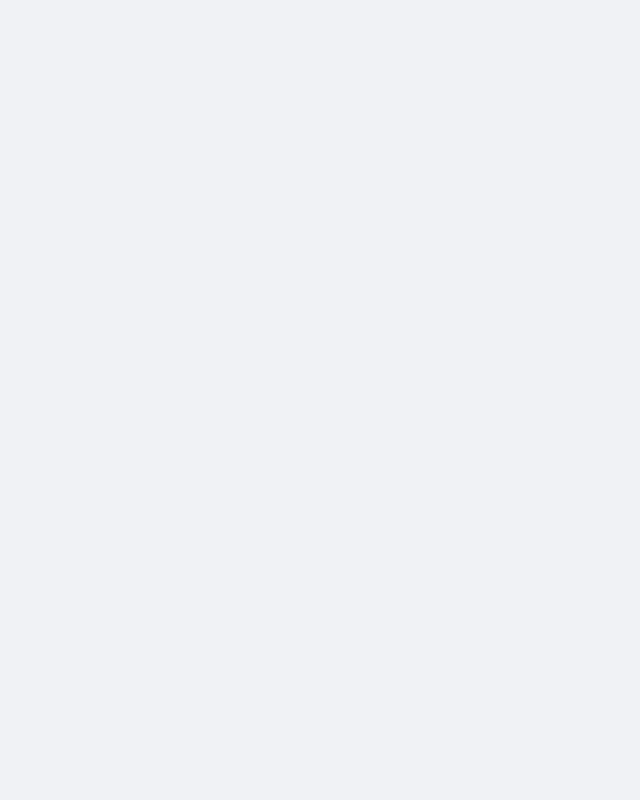
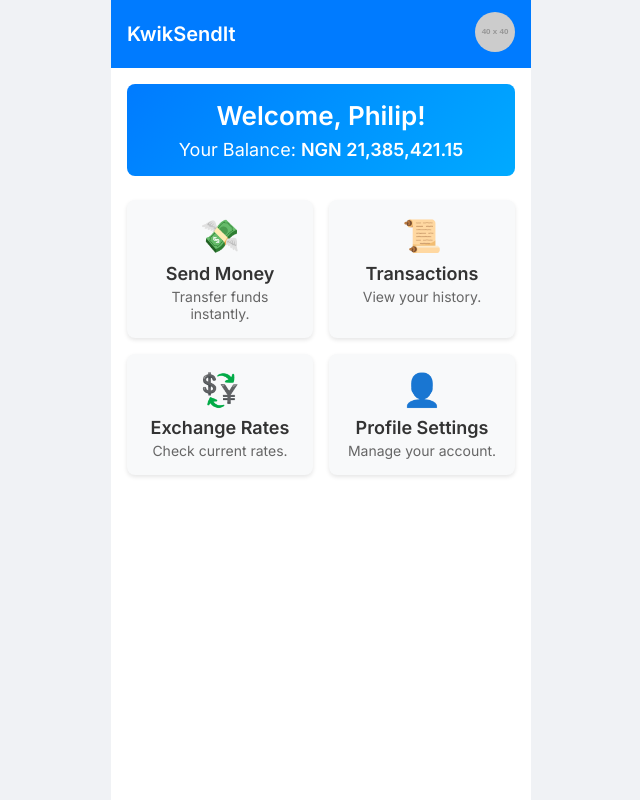
Before and after one commit to ilemonaphilip/kwiksendit, a React (Vite) app: page /kwiksendit/app in a window 1280 px wide. Before the commit this address had no page. Shown: the whole page, without its empty margins (319-959 px from the left). Built offline with nearby package versions, Linux system fonts and the light colour scheme.

Commit message:
fix issues with send money page not displaying

```diff
--- a/src/App.jsx
+++ b/src/App.jsx
@@ -1,18 +1,25 @@
 // src/App.jsx
 import React from "react";
-import { Routes, Route } from "react-router-dom";
+import { Routes, Route, Navigate } from "react-router-dom";
+import LoginScreen from "./pages/LoginScreen";
 import Layout from "./components/Layout";
+
+// Protected pages
 import HomePage from "./pages/HomePage";
 import SendMoney from "./pages/SendMoney";
 import Transactions from "./pages/Transactions";
-import TransactionDetail from "./pages/TransactionDetail";
 import ExchangeRates from "./pages/ExchangeRates";
 import Profile from "./pages/Profile";
+import TransactionDetail from "./pages/TransactionDetail";
 
 function App() {
   return (
     <Routes>
-      <Route path="/" element={<Layout />}>
+      {/* Public route: login */}
+      <Route path="/" element={<LoginScreen />} />
+
+      {/* Protected pages wrapped in Layout */}
+      <Route path="/app" element={<Layout />}>
         <Route index element={<HomePage />} />
         <Route path="send-money" element={<SendMoney />} />
         <Route path="transactions" element={<Transactions />} />
@@ -20,6 +27,9 @@ function App() {
         <Route path="exchange-rates" element={<ExchangeRates />} />
         <Route path="profile" element={<Profile />} />
       </Route>
+
+      {/* Fallback */}
+      <Route path="*" element={<Navigate to="/" replace />} />
     </Routes>
   );
 }
--- a/src/components/BackButton.jsx
+++ b/src/components/BackButton.jsx
@@ -1,10 +1,11 @@
+// src/components/BackButton.jsx
 import React from "react";
 import { NavLink } from "react-router-dom";
 
 function BackButton() {
   return (
-    <NavLink to="/" className="back-button">
-      &larr; Back to Home
+    <NavLink to="/app" className="back-button">
+      &larr; Back
     </NavLink>
   );
 }
--- a/src/components/Header.jsx
+++ b/src/components/Header.jsx
@@ -1,3 +1,4 @@
+// src/components/Header.jsx
 import React from "react";
 import { NavLink } from "react-router-dom";
 
@@ -5,7 +6,7 @@ function Header() {
   return (
     <header className="header">
       <div className="logo">KwikSendIt</div>
-      <NavLink to="/profile" className="profile-link">
+      <NavLink to="/app/profile" className="profile-link">
         <img
           src="https://via.placeholder.com/40"
           alt="Profile"
--- a/src/components/Layout.jsx
+++ b/src/components/Layout.jsx
@@ -1,3 +1,4 @@
+// src/components/Layout.jsx
 import React from "react";
 import { Outlet } from "react-router-dom";
 import Header from "./Header";
--- a/src/index.css
+++ b/src/index.css
@@ -1,4 +1,4 @@
-/* ---------- Global Reset & Base Styles ---------- */
+/* ---------- Global Reset ---------- */
 * {
   margin: 0;
   padding: 0;
@@ -6,26 +6,25 @@
 }
 
 body {
-  font-family: 'Inter', sans-serif; /* Ensure you include the Google Fonts link in index.html */
+  font-family: 'Inter', sans-serif;
   background-color: #f0f2f5;
 }
 
-/* ---------- Layout & Main Containers ---------- */
+/* ---------- Container ---------- */
 .home-page {
-  max-width: 420px;       /* For a mobile-like width */
+  max-width: 420px;
   margin: 0 auto;
   background-color: #fff;
   min-height: 100vh;
   display: flex;
   flex-direction: column;
 }
-
 .content-container,
 .page-content {
   padding: 16px;
 }
 
-/* ---------- Header ---------- */
+/* ---------- Header for /app pages ---------- */
 .header {
   display: flex;
   justify-content: space-between;
@@ -34,16 +33,14 @@ body {
   color: #fff;
   padding: 12px 16px;
 }
-
 .logo {
   font-size: 20px;
   font-weight: bold;
+  color: #fff;
 }
-
 .profile-link {
   text-decoration: none;
 }
-
 .profile-pic {
   width: 40px;
   height: 40px;
@@ -52,87 +49,82 @@ body {
   cursor: pointer;
 }
 
-/* ---------- Typography ---------- */
-.page-header {
-  font-size: 24px;
-  font-weight: bold;
-  color: #333;
-  margin-bottom: 10px;
+/* ---------- Hero Section (HomePage at /app) ---------- */
+.hero-section {
+  text-align: center;
+  padding: 16px;
+  margin-bottom: 24px;
+  background: linear-gradient(135deg, #007bff, #00aaff);
+  color: #fff;
+  border-radius: 8px;
+}
+.hero-section h2 {
+  font-size: 26px;
+  margin-bottom: 8px;
+}
+.hero-section .balance {
+  font-size: 18px;
 }
 
-.intro-text {
-  font-size: 14px;
-  color: #666;
-  margin-bottom: 30px;
-}
-
-.section-title {
-  font-size: 18px;
-  margin-bottom: 16px;
-  color: #333;
-}
-
-/* ---------- Tiles (Feature Cards) ---------- */
-/* (Used on HomePage if applicable) */
-.tiles {
+/* ---------- Tiles on HomePage ---------- */
+.features {
   display: grid;
   grid-template-columns: 1fr;
   gap: 16px;
   margin-bottom: 30px;
 }
-
 @media (min-width: 600px) {
-  .tiles {
+  .features {
     grid-template-columns: 1fr 1fr;
   }
 }
-
-.tile {
+.feature-tile {
   background-color: #f8f9fa;
   padding: 16px;
   border-radius: 8px;
   text-decoration: none;
   color: #333;
-  box-shadow: 0 2px 4px rgba(0, 0, 0, 0.1);
-  transition: transform 0.2s ease, box-shadow 0.2s ease;
+  box-shadow: 0 2px 4px rgba(0,0,0,0.1);
+  transition: transform 0.2s, box-shadow 0.2s;
+  text-align: center;
+}
+.feature-tile:hover {
+  transform: translateY(-3px);
+  box-shadow: 0 4px 8px rgba(0,0,0,0.15);
+}
+.icon-wrapper {
+  font-size: 32px;
+  margin-bottom: 8px;
+}
+.feature-tile h4 {
+  font-size: 18px;
+  margin-bottom: 4px;
+}
+.feature-tile p {
+  font-size: 14px;
+  color: #666;
 }
 
-.tile:hover {
-  transform: translateY(-2px);
-  box-shadow: 0 4px 8px rgba(0, 0, 0, 0.15);
-}
-
-.tile-title {
-  font-size: 16px;
-  font-weight: 600;
-  margin-bottom: 8px;
-}
-
-/* ---------- Form Styles ---------- */
+/* ---------- Form ---------- */
 .form {
   display: flex;
   flex-direction: column;
   gap: 12px;
   margin-top: 16px;
 }
-
 .form label {
   font-size: 14px;
   color: #333;
   display: flex;
   flex-direction: column;
 }
-
-.form input,
-.form select {
+.form input {
   padding: 8px;
   border: 1px solid #ccc;
   border-radius: 4px;
   margin-top: 4px;
   font-size: 14px;
 }
-
-/* Submit Button */
 .submit-button {
   background-color: #007bff;
   color: #fff;
@@ -141,10 +133,9 @@ body {
   border-radius: 6px;
   cursor: pointer;
   font-size: 14px;
-  transition: background-color 0.2s ease, transform 0.2s ease;
+  transition: background-color 0.2s, transform 0.2s;
   margin-top: 12px;
 }
-
 .submit-button:hover {
   background-color: #0056b3;
   transform: translateY(-2px);
@@ -158,23 +149,11 @@ body {
   margin-bottom: 16px;
   display: inline-block;
 }
-
 .back-button:hover {
   text-decoration: underline;
 }
 
-/* ---------- Messages ---------- */
-.error {
-  color: #dc3545;
-  font-size: 13px;
-}
-
-.success-message {
-  color: #28a745;
-  font-size: 13px;
-}
-
-/* ---------- Filter Input (for Transactions) ---------- */
+/* ---------- Filter Input (Transactions) ---------- */
 .filter-input {
   padding: 8px;
   width: 100%;
@@ -187,16 +166,14 @@ body {
 /* ---------- Transactions Table & Container ---------- */
 .transactions-container {
   width: 100%;
-  overflow-x: auto;  /* Enable horizontal scrolling */
+  overflow-x: auto;
 }
-
 .transactions-table {
   width: 100%;
   border-collapse: collapse;
   margin-top: 16px;
-  min-width: 600px;  /* Force a minimum width so the table can scroll */
+  min-width: 600px;
 }
-
 .transactions-table th,
 .transactions-table td {
   padding: 8px;
@@ -204,7 +181,6 @@ body {
   text-align: left;
   white-space: nowrap;
 }
-
 .transactions-table th {
   background-color: #f8f9fa;
 }
--- a/src/pages/HomePage.jsx
+++ b/src/pages/HomePage.jsx
@@ -1,36 +1,42 @@
+// src/pages/HomePage.jsx
 import React from "react";
 import { NavLink } from "react-router-dom";
 
 function HomePage() {
-  // In a real app, these would come from authentication and account data
   const username = "Philip";
-  const balance = "NGN 20,000";
+  const balance = "NGN 21,385,421.15";
 
   return (
     <>
-      <h2 className="page-header">Welcome, {username}!</h2>
-      <p className="intro-text">
-        Your account balance is <strong>{balance}</strong>.
-      </p>
-      <h3 className="section-title">Features</h3>
-      <div className="tiles">
-        <NavLink to="/send-money" className="tile">
-          <h4 className="tile-title">Send Money</h4>
-          <p>Transfer funds instantly at competitive exchange rates.</p>
+      {/* A hero section at the top */}
+      <section className="hero-section">
+        <h2>Welcome, {username}!</h2>
+        <p className="balance">Your Balance: <strong>{balance}</strong></p>
+      </section>
+
+      {/* Feature Tiles */}
+      <section className="features">
+        <NavLink to="/app/send-money" className="feature-tile">
+          <div className="icon-wrapper">💸</div>
+          <h4>Send Money</h4>
+          <p>Transfer funds instantly.</p>
         </NavLink>
-        <NavLink to="/transactions" className="tile">
-          <h4 className="tile-title">Transaction History</h4>
-          <p>View your past transfers and track your transactions.</p>
+        <NavLink to="/app/transactions" className="feature-tile">
+          <div className="icon-wrapper">📜</div>
+          <h4>Transactions</h4>
+          <p>View your history.</p>
         </NavLink>
-        <NavLink to="/exchange-rates" className="tile">
-          <h4 className="tile-title">Exchange Rates</h4>
-          <p>Check current EUR-to-Naira conversion rates.</p>
+        <NavLink to="/app/exchange-rates" className="feature-tile">
+          <div className="icon-wrapper">💱</div>
+          <h4>Exchange Rates</h4>
+          <p>Check current rates.</p>
         </NavLink>
-        <NavLink to="/profile" className="tile">
-          <h4 className="tile-title">Profile Settings</h4>
-          <p>Manage your profile and security settings.</p>
+        <NavLink to="/app/profile" className="feature-tile">
+          <div className="icon-wrapper">👤</div>
+          <h4>Profile Settings</h4>
+          <p>Manage your account.</p>
         </NavLink>
-      </div>
+      </section>
     </>
   );
 }
--- a/src/pages/LoginScreen.jsx
+++ b/src/pages/LoginScreen.jsx
@@ -1,29 +1,32 @@
-import React, { useState } from 'react';
-import { useNavigate } from 'react-router-dom';
+// src/pages/LoginScreen.jsx
+import React, { useState } from "react";
+import { useNavigate } from "react-router-dom";
 
 function LoginScreen() {
-  const [email, setEmail] = useState('');
-  const [password, setPassword] = useState('');
   const navigate = useNavigate();
+  const [username, setUsername] = useState("");
+  const [password, setPassword] = useState("");
 
   const handleSubmit = (e) => {
     e.preventDefault();
-    console.log("Logged in with:", email, password);
-    // For now, simply navigate to the home page
-    navigate('/home');
+    // Simulate login
+    console.log("Logging in as:", username);
+    // On success:
+    navigate("/app");
   };
 
   return (
-    <div className="form-container">
-      <h2>Login</h2>
-      <form onSubmit={handleSubmit}>
+    <div className="home-page">
+      <div className="page-content">
+        <h2 className="page-header">Login</h2>
+        <form onSubmit={handleSubmit} className="form">
           <label>
-          Email:
+            Username:
             <input
-            type="email"
-            value={email}
-            onChange={(e) => setEmail(e.target.value)}
-            placeholder="Enter your email"
+              type="text"
+              value={username}
+              placeholder="Enter username"
+              onChange={(e) => setUsername(e.target.value)}
               required
             />
           </label>
@@ -32,13 +35,16 @@ function LoginScreen() {
             <input
               type="password"
               value={password}
+              placeholder="Enter password"
               onChange={(e) => setPassword(e.target.value)}
-            placeholder="Enter your password"
               required
             />
           </label>
-        <button type="submit" className="button">Login</button>
+          <button type="submit" className="submit-button">
+            Login
+          </button>
         </form>
+      </div>
     </div>
   );
 }
```
Also changed, not shown: src/contexts/TransactionContext.jsx (+11 -33 lines), src/main.jsx (+3 -4 lines). Lines whose indentation alone changed are shown as unchanged.
